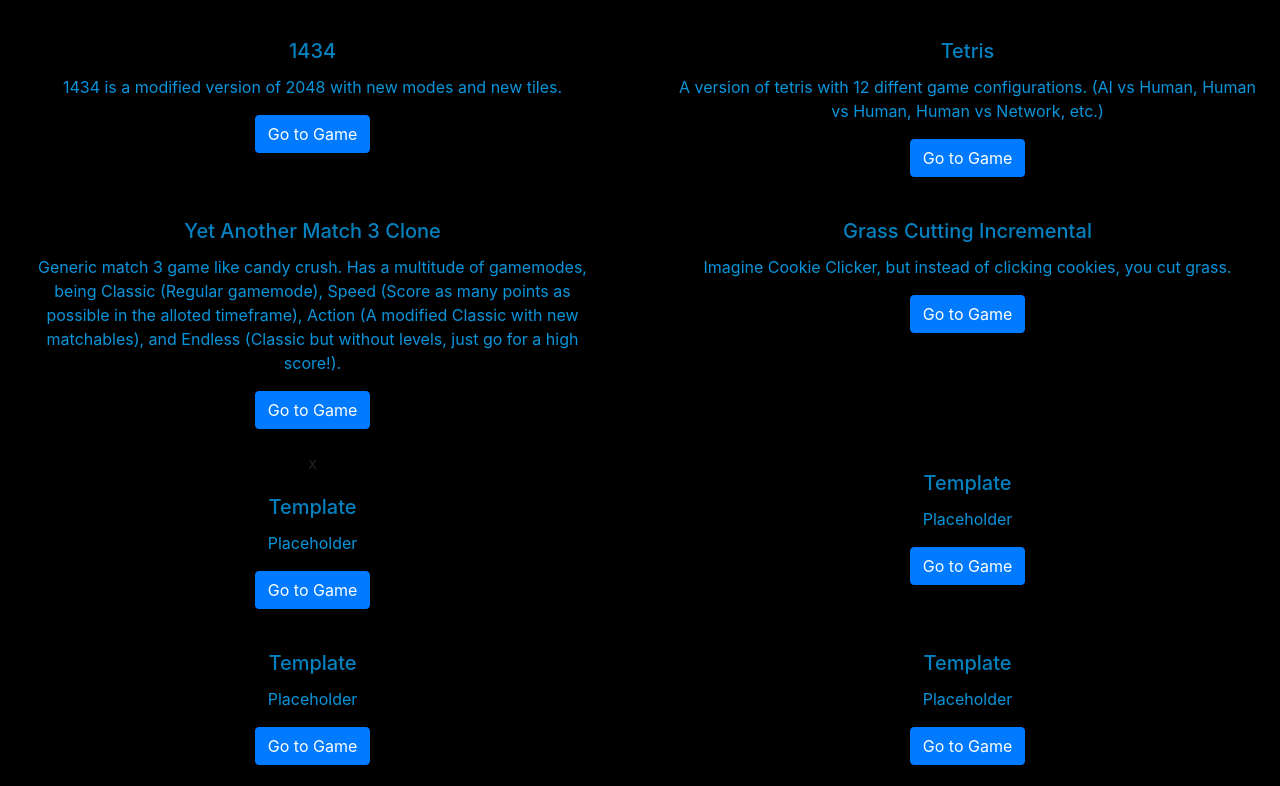
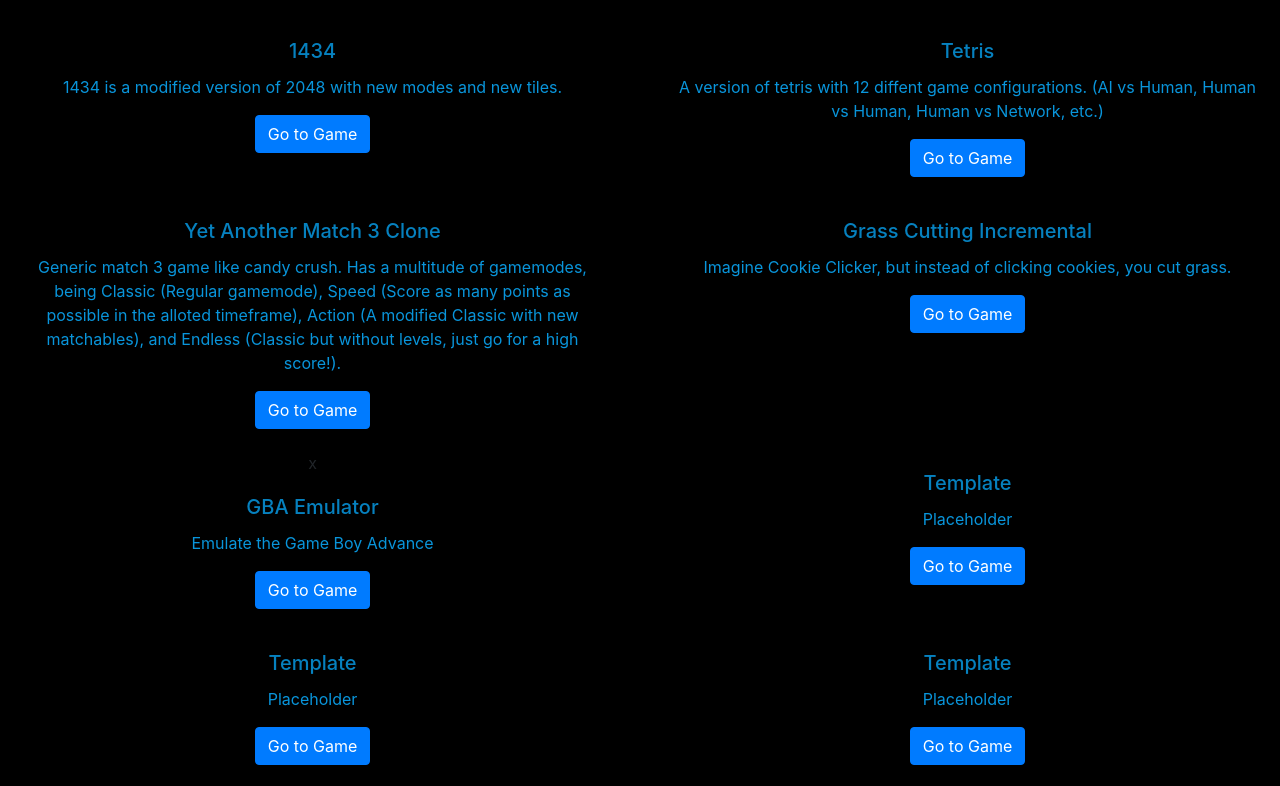
Before and after one commit to angusmcfiffle/angusmcfiffle.github.io, a plain HTML site: page index.html in a window 1280 px wide. Shown: the part 1282-2068 px from the top of the page. Drawn offline with nearby package versions, Linux system fonts and the light colour scheme.

Commit message:
Update index.html

```diff
--- a/index.html
+++ b/index.html
@@ -177,9 +177,9 @@
                     <div class="card">
                         x
                         <div class="card-body">
-                            <h5 class="card-title">Template</h5>
-                            <p class="card-text">Placeholder</p>
-                            <a href="#" class="btn btn-primary">Go to Game</a>
+                            <h5 class="card-title">GBA Emulator</h5>
+                            <p class="card-text">Emulate the Game Boy Advance</p>
+                            <a href="https://angusmcfiffle.github.io/games/gbajs2/index.html" class="btn btn-primary">Go to Game</a>
                         </div>
                     </div>
                 </div>
```
